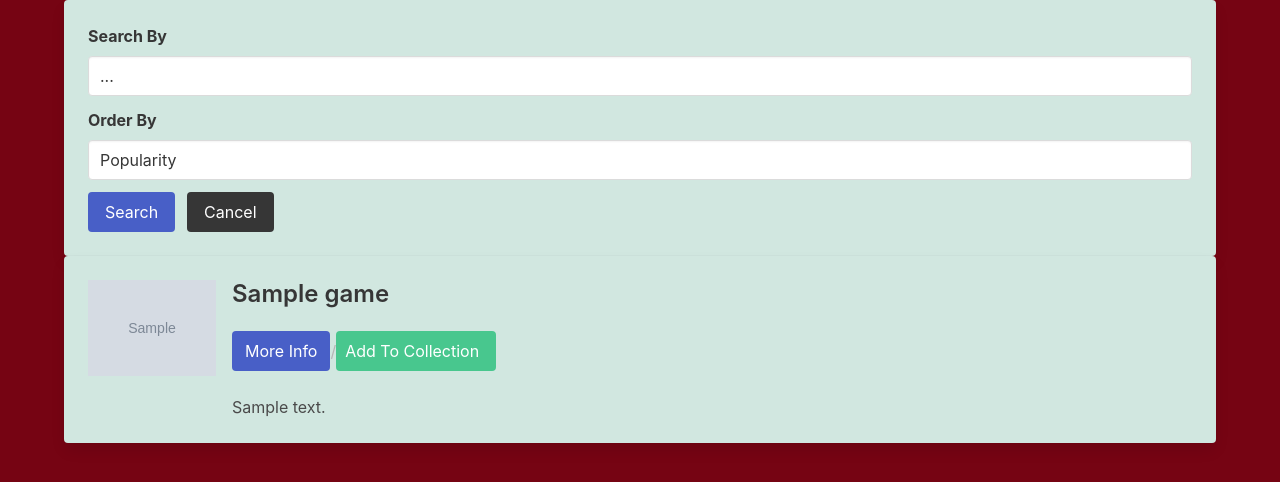
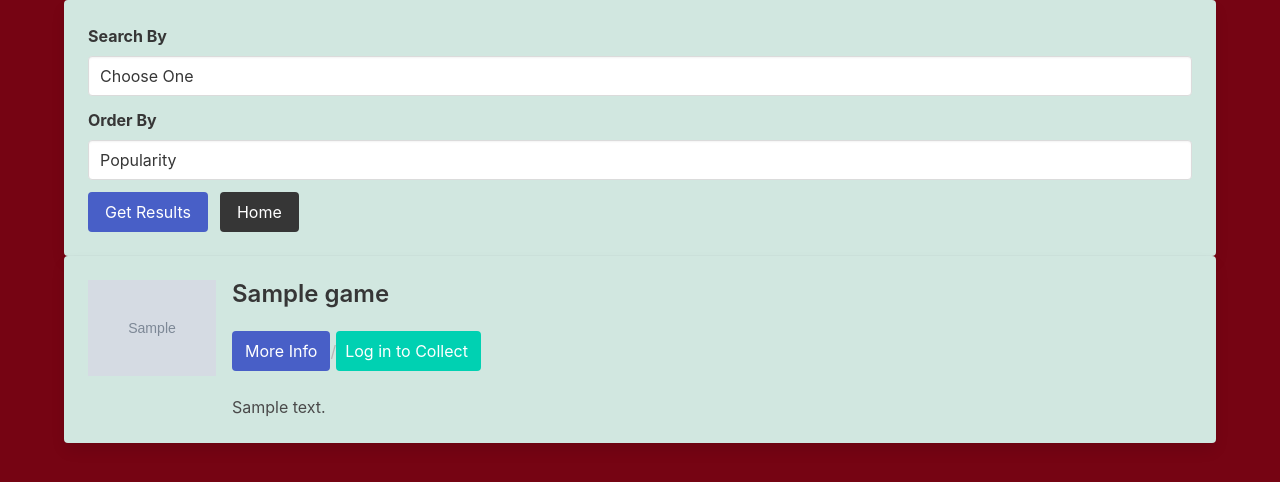
Before and after one commit to MichaelCClary/CapstoneOne, a Flask app: page /search in a window 1280 px wide. Shown: the part 56-538 px from the top of the page. Run offline with Flask 2, Linux system fonts and the light colour scheme; tables that the repository leaves empty hold one stand-in row (values such as "Sample post"); grey boxes marked "Sample" are stand-in pictures; a database or web service that is not in the repository returns one stand-in record (values such as "Sample title"); data that the repository does not hold is empty; parts of the project's set-up code (start-up, migrations or seed data) failed here and were passed over; some libraries are stand-ins or nearby versions.

Commit message:
added search saving data and various ui improvements

```diff
--- a/app.py
+++ b/app.py
@@ -1,6 +1,4 @@
 from flask_bcrypt import Bcrypt
-import os
-
 from flask import Flask, render_template, request, flash, redirect, session, g, jsonify
 from flask_debugtoolbar import DebugToolbarExtension
 from sqlalchemy.exc import IntegrityError
@@ -159,22 +157,7 @@ def game_details(id):
     return render_template('game_detail.html', game=game, ids=ids)
 
 
-@app.route('/games/<id>/delete')
-def delete_from_collection(id):
-
-    if not g.user:
-        flash("Access unauthorized.", "danger")
-        return redirect("/")
-
-    game = Game.query.filter(
-        Game.id == id).first()
-
-    g.user.collection.remove(game)
-    db.session.commit()
-    return redirect(f'/user/{g.user.id}')
-
-
-@app.route('/api/collection/add', methods=['POST'])
+@app.route('/api/collection/toggle', methods=['POST'])
 def add_to_collection():
 
     if not g.user:
@@ -189,27 +172,36 @@ def add_to_collection():
     if not game:
         game = add_game_to_db(api_id)
 
-    g.user.collection.append(game)
-    db.session.commit()
-    return jsonify("added")
+    if game in g.user.collection:
+        g.user.collection.remove(game)
+        db.session.commit()
+        return jsonify("removed")
+    else:
+        g.user.collection.append(game)
+        db.session.commit()
+        return jsonify("added")
 
 
 @app.route("/search")
 def search():
-    form = SearchForm()
+
     search_params = {}
-    searchby = request.args.get('searchby', None)
-    if searchby:
-        search_params[searchby] = request.args.get(searchby)
+    searched = request.args.get('searchby', 'none')
+    if searched:
+        search_params[searched] = request.args.get(searched)
     else:
         search_params['name'] = request.args.get('name')
 
     search_params['order_by'] = request.args.get('order_by', 'popularity')
     search_params['fuzzy_match'] = True
-    print(search_params, flush=True)
+
+    form = keep_data_searchform(
+        searched, search_params[searched], search_params['order_by'])
     games = search_board_games(search_params)
 
-    return render_template('search.html', games=games['games'], form=form)
+    ids = get_collection_ids(g.user)
+
+    return render_template('search.html', games=games['games'], form=form, ids=ids)
 
 
 def get_collection_ids(user):
@@ -219,3 +211,17 @@ def get_collection_ids(user):
             ids.append(game.api_id)
 
     return ids
+
+
+def keep_data_searchform(searched, param, order):
+    form = SearchForm()
+    form.searchby.default = searched
+    if searched == 'name':
+        form.name.default = param
+    form.mechanics.default = param
+    form.categories.default = param
+    form.min_players.default = param
+    form.max_players.default = param
+    form.order_by.default = order
+    form.process()
+    return form
--- a/external_routes.py
+++ b/external_routes.py
@@ -2,11 +2,11 @@ import requests
 import os
 from models import db, connect_db, User, Game, Collection, Mechanic, Category
 from flask import Flask
-
+from secrets import client_id
 app = Flask(__name__)
 app.config.from_object('config.Config')
 connect_db(app)
-client_id = os.environ.get('SECRET_KEY')
+client_id = os.environ.get('client_id', client_id)
 
 
 def search_board_games(data={}, type="search"):
@@ -60,7 +60,6 @@ def add_game_to_db(id):
             image_url=game['image_url']
         )
         db.session.add(new_game)
-        db.session.commit()
 
         for mechanic in game['mechanics']:
             m = Mechanic.query.filter(
--- a/forms.py
+++ b/forms.py
@@ -17,19 +17,19 @@ connect_db(app)
 BaseModelForm = model_form_factory(FlaskForm)
 
 mechanic_query = Mechanic.query.all()
-mechanic_choices = [(None, "....")]
+mechanic_choices = [(None, "Choose One")]
 for mechanic in mechanic_query:
     choice = (mechanic.id, mechanic.name)
     mechanic_choices.append(choice)
 
 category_query = Category.query.all()
-category_choices = [(None, "....")]
+category_choices = [(None, "Choose One")]
 for category in category_query:
     choice = (category.id, category.name)
     category_choices.append(choice)
 
 searchby_choices = [
-    ("", "..."),
+    ("nope", "Choose One"),
     ("name", "Name"),
     ("mechanics", "Mechanic"),
     ("categories", "Category"),
--- a/static/app.js
+++ b/static/app.js
@@ -10,22 +10,38 @@ $(document).ready(function () {
     });
 });
 
-$(document).on("click", ".addCollection", function () {
+async function toggleCollection(id) {
+    return await axios.post(`/api/collection/toggle`, { id: id }).then(res => res.data);
+}
+
+function toggleCollectionButtons(res, id) {
+    if (res == "added") {
+        $(`#${id}`).html("<i class='far fa-check-square'></i> <span>&nbsp;</span> Collected");
+        $(`#${id}`).attr("class", "button is-info toggleCollection");
+    } else if (res == "removed") {
+        $(`#${id}`).html("Add to Collection");
+        $(`#${id}`).attr("class", "button is-success toggleCollection");
+    }
+}
+
+function removeFromCollection(res, id) {
+    if (res == "removed") {
+        $(`#${id}-tile`).remove();
+    }
+}
+
+$(document).on("click", ".toggleCollection", function () {
     const id = $(this).attr('id');
-    console.log(id)
-    addToCollection(id)
+    toggleCollection(id)
+        .then(res => toggleCollectionButtons(res, id))
 });
 
 
-async function addToCollection(id) {
-    const result = await axios.post(`/api/collection/add`, { id: id });
-    if (result.data == "added") {
-        $(`#${id}`).html("<i class='far fa-check-square'></i> <span>&nbsp;</span> Collected");
-        $(`#${id}`).attr("class", "button is-info");
-    } else {
-        $(`#${id}_collection_error`).html("<p>Can't add that to your collection when not logged in</p")
-    }
-}
+$(document).on("click", ".deleteFromCollection", function () {
+    const id = $(this).attr('id');
+    toggleCollection(id)
+        .then(res => removeFromCollection(res, id))
+});
 
 $(document).on("change", "#searchby", function () {
     const val = $(this).val();
@@ -44,4 +60,13 @@ function hideFields() {
     elementsArr.forEach($elem => $elem.parent().parent().hide());
 }
 
+function keepSearchParams() {
+    const urlParams = new URLSearchParams(window.location.search);
+    const searchby = urlParams.get('searchby')
+    $(`#${searchby}`).parent().parent().show()
+}
+
+
+
 hideFields()
+keepSearchParams()
--- a/templates/search.html
+++ b/templates/search.html
@@ -3,7 +3,6 @@
 <div class="card">
     <div class="card-content">
         <form method="GET">
-
             {% for field in form if field.widget.input_type != 'hidden' %}
             {% for error in field.errors %}
             <span class="text-danger">{{ error }}</span>
@@ -17,11 +16,11 @@
             {% endfor %}
             <div class="field is-grouped">
                 <div class="control">
-                    <button class="button is-link">Search</button>
+                    <button class="button is-link">Get Results</button>
                 </div>
                 <div class="control">
                     <a href="/">
-                        <button class="button is-dark" type="button">Cancel</button>
+                        <button class="button is-dark" type="button">Home</button>
                     </a>
                 </div>
             </div>
@@ -48,16 +47,22 @@
                     <nav class="breadcrumb" aria-label="breadcrumbs">
                         <ul>
                             <li><a class="button is-link pl-3" href="/games/{{game['id']}}">More Info</a></li>
+                            {% if g.user %}
                             {% if game['id'] not in ids %}
-                            <li><button class="button is-success addCollection pl-2" id="{{game['id']}}" type="button">
+                            <li><button class="button is-success toggleCollection pl-2" id="{{game['id']}}"
+                                    type="button">
                                     Add To Collection</button>
                             </li>
                             {%else%}
-                            <li><button class="button is-info" data-id="{{game['id']}}" type="button">
+                            <li><button class="button is-info toggleCollection" id="{{game['id']}}" type="button">
                                     <i class="far fa-check-square"></i> <span>&nbsp;</span> Collected
                                 </button></li>
                             {% endif %}
-
+                            {%else%}
+                            <li><a class="button is-primary pl-2" href="/login">
+                                    Log in to Collect</a>
+                            </li>
+                            {% endif %}
                         </ul>
                         <div id="collection_error"></div>
                     </nav>
--- a/templates/user_details.html
+++ b/templates/user_details.html
@@ -27,7 +27,7 @@
         <p class="title is-2 ml-5">Collection</p>
         <div class="tile is-ancestor is-flex-wrap-wrap">
             {% for game in user.collection %}
-            <div class="tile is-5 ml-5">
+            <div class="tile is-5 ml-5" id="{{game['api_id']}}-tile">
                 <div class="tile is-parent">
                     <article class="tile is-child notification is-dark">
                         <div class="card">
@@ -45,9 +45,9 @@
                                     </div>
                                     <div class="media-right">
                                         <figure class="image is-24x24">
-                                            <a href="/games/{{game['id']}}/delete">
+                                            <div class="deleteFromCollection" id="{{game['api_id']}}">
                                                 <i class="fas fa-trash"></i>
-                                            </a>
+                                            </div>
                                         </figure>
                                     </div>
                                 </div>
```
Also changed, not shown: KnownIssues-ToDos.txt (+11 -0 lines), templates/game_detail.html (+9 -4 lines), templates/home.html (+9 -4 lines).
